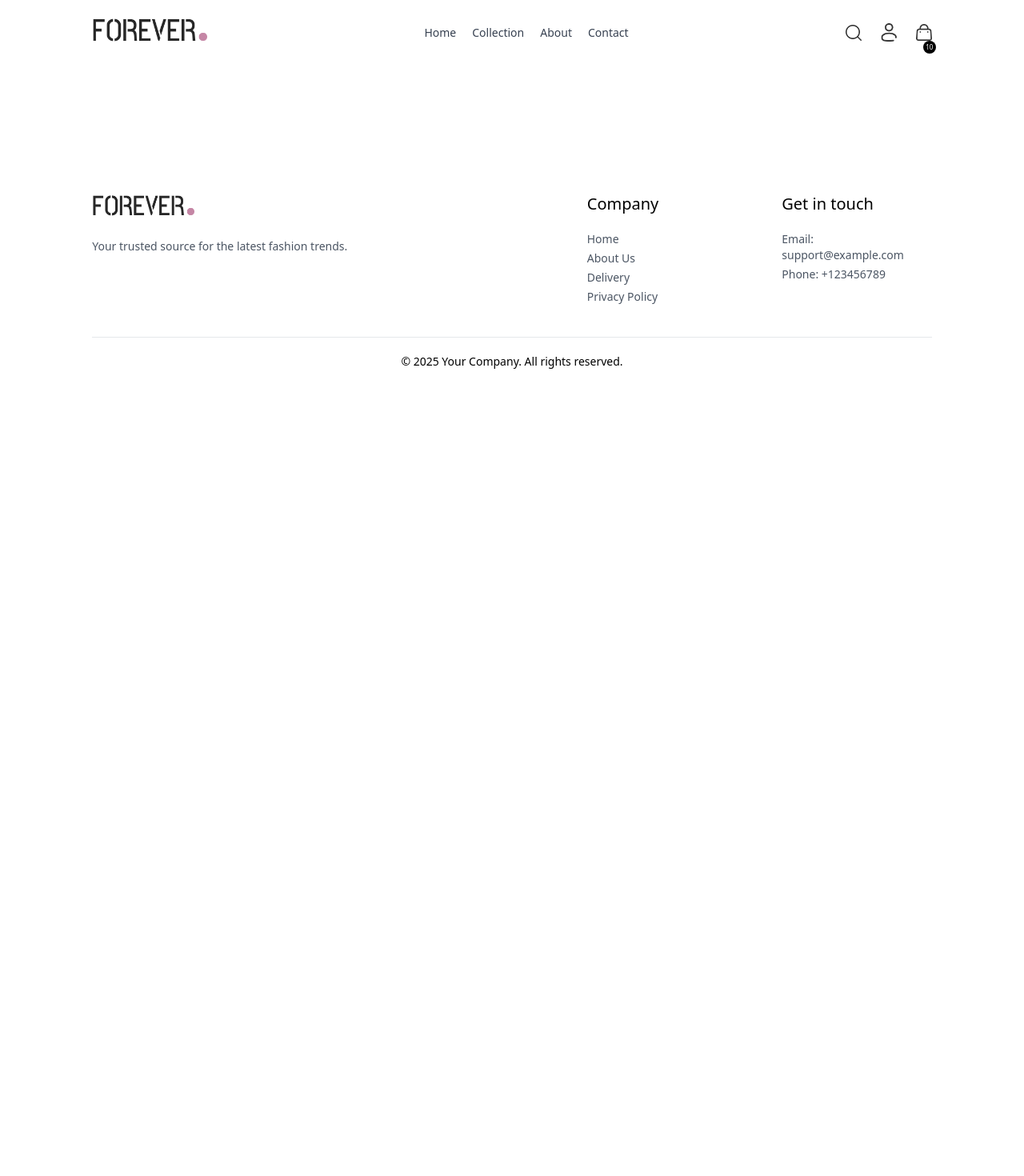
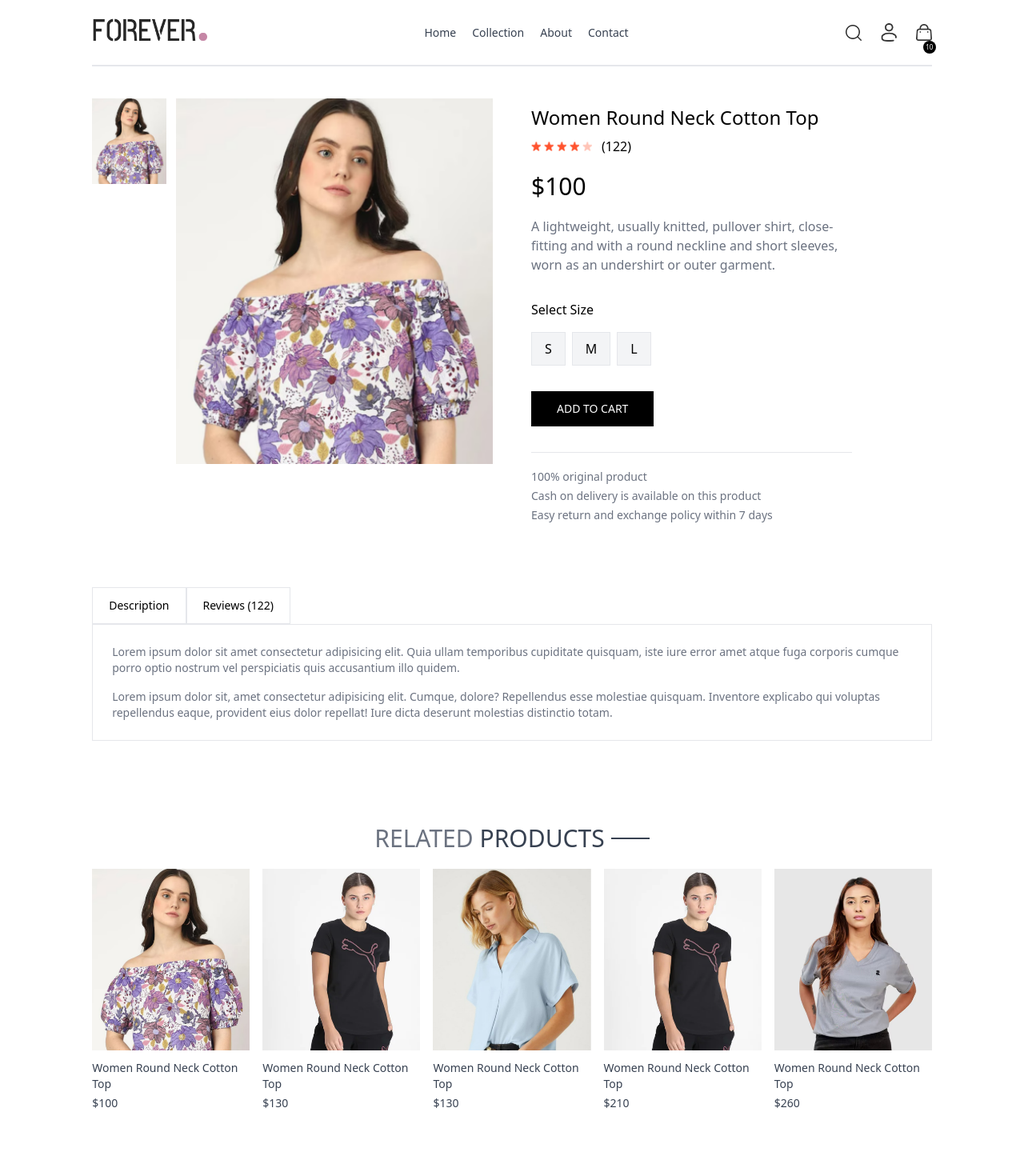
Before and after one commit to archit090301/forever-project, a React (Vite) app: page /product/aaaaa in a window 1280 px wide. Shown: the top 1470 px of the page at 80% size. Before the commit the page ends 800 px from the top, so only its background shows below. Built offline with nearby package versions, Linux system fonts and the light colour scheme.

Commit message:
Product page complete

```diff
--- /dev/null
+++ b/src/components/RelatedProducts.jsx
@@ -0,0 +1,41 @@
+import React, { useContext, useEffect, useState } from 'react'
+import { ShopContext } from '../context/ShopContext'
+import Title from './Title'
+import ProductItem from './ProductItem'
+import { useNavigate } from 'react-router-dom'
+
+const RelatedProducts = ({category, subCategory}) => {
+
+    const {products} = useContext(ShopContext)
+    const [related, setRelated] = useState([])
+    const navigate = useNavigate();
+
+    useEffect(()=>{
+        if(products.length > 0){
+            let productsCopy = products.slice()
+            productsCopy = productsCopy.filter((item)=> category === item.category)
+            productsCopy = productsCopy.filter((item)=>subCategory===item.subCategory)
+
+            setRelated(productsCopy.slice(0,5))
+        }
+    },[products])
+
+    const handleProductClick = (id) => {
+        navigate(`/product/${id}`); // navigate to the product page
+    };
+
+  return (
+    <div className='my-24'>
+      <div className='text-center text-3xl py-2'>
+        <Title text1={'RELATED'} text2={'PRODUCTS'}/>
+      </div>
+      <div className='grid grid-cols-2 sm:grid-cols-3 md:grid-cols-4 lg:grid-cols-5 gap-4 gap-y-3'>
+        {
+            related.map((item, index)=>(<ProductItem onClick={() => handleProductClick(item._id)}x key={index} id={item._id} name={item.name} price={item.price} image={item.image}/>))
+        }
+      </div>
+    </div>
+  )
+}
+
+export default RelatedProducts
--- a/src/index.css
+++ b/src/index.css
@@ -6,6 +6,10 @@
     display: block;
 }
 
+::-webkit-scrollbar{
+    display: none;
+}
+
 @media (max-width: 640px) {
     a.active{
         background-color: black;
--- a/src/pages/Collection.jsx
+++ b/src/pages/Collection.jsx
@@ -7,7 +7,7 @@
 
 const Collection = () => {
 
-  const {products} = useContext(ShopContext);
+  const {products, search, showSearch} = useContext(ShopContext);
   const [showFilter, setShowFilter] = useState(false);
   const [filteredProducts, setFilteredProducts] = React.useState(products);
   const [category, setCategory] = React.useState([]);
@@ -33,6 +33,10 @@
 
   const applyFilters = ()=>{
     let updatedList = products;
+
+    if(showSearch && search){
+      updatedList = updatedList.filter(item => item.name.toLowerCase().includes(search.toLowerCase()))
+    }
 
     if(category.length > 0){
       updatedList = updatedList.filter((item)=> category.includes(item.category));
@@ -76,7 +80,7 @@
 
   useEffect(()=>{
     applyFilters();
-  },[category, subCategories])
+  },[category, subCategories, search, showSearch])
 
   useEffect(()=>{
     setFilteredProducts(products);
--- a/src/pages/Product.jsx
+++ b/src/pages/Product.jsx
@@ -1,11 +1,95 @@
-import React from 'react'
+import React, { use, useContext, useEffect, useState } from 'react';
+import { useParams } from 'react-router-dom';
+import { ShopContext } from '../context/ShopContext';
+import { assets } from '../assets/assets';
+import RelatedProducts from '../components/RelatedProducts';
 
 const Product = () => {
-  return (
-    <div>
+  const { productId } = useParams();
+  const { products, currency } = useContext(ShopContext);
+
+  const [productData, setProductData] = useState(null); // use null instead of false
+  const [image, setImage] = useState("")
+  const [size, setSize] = useState("")
+
+  const fetchProductData = () => {
+    // Use find instead of map
+    const product = products.find((item) => item._id === productId);
+    if (product) {
+      setProductData(product);
+      console.log('Product data set:', product); // log the actual product
+      setImage(product.image[0])
+    }
+  };
+
+  useEffect(() => {
+    fetchProductData();
+  }, [productId, products]); // runs when productId or products change
+
+  return productData? (
+    <div className='border-t-2 pt-10 transition-opacity ease-in duration-500 opacity-100'>
+      {/**Product data */}
+      <div className='flex gap-12 sm:gap-12 flex-col sm:flex-row'>
+      {/**Product images */}
+        <div className='flex-1 flex flex-col-reverse gap-3 sm:flex-row'>
+          <div className='flex sm:flex-col overflow-x-auto sm:overflow-y-scroll justify-between sm:justify-normal sm:w-[18.75%] w-full'>
+            {
+              productData.image.map((item,index)=>
+                <img onClick={()=>{setImage(item)}} src={item} key={index} className='w-[24%] sm:w-full sm:mb-3 flex-shrink-0 cursor-pointer' alt="" />
+              )
+            }
+          </div>
+          <div className='w-full sm:w-[80%]'>
+            <img className='w-full h-auto' src={image} alt="" />
+          </div>
+        </div>
+        {/**Product info */}
+        <div className='flex-1'>
+            <h1 className='font-medium text-2xl mt-2'>{productData.name}</h1>
+            <div className='flex items-center gap-1 mt-2'>
+              <img src={assets.star_icon} alt="" className="w-3 5" />
+              <img src={assets.star_icon} alt="" className="w-3 5" />
+              <img src={assets.star_icon} alt="" className="w-3 5" />
+              <img src={assets.star_icon} alt="" className="w-3 5" />
+              <img src={assets.star_dull_icon} alt="" className="w-3 5" />
+              <p className='pl-2'>(122)</p>
+            </div>
+            <p className='mt-5 text-3xl font-medium'>{currency}{productData.price}</p>
+            <p className='mt-5 text-gray-500 md:w-4/5'>{productData.description}</p>
+            <div className='flex flex-col gap-4 my-8'>
+              <p>Select Size</p>
+              <div className='flex gap-2'>
+                {productData.sizes.map((item, index)=>(
+                  <button onClick={()=>setSize(item)} className={`border py-2 px-4 bg-gray-100 ${item===size ? 'border-orange-500': ''}`} key={index}>{item}</button>
+                ))}
+              </div>
+            </div>
+            <button className='bg-black text-white px-8 py-3 text-sm active:bg-gray-700'>ADD TO CART</button>
+            <hr className='mt-8 sm:w-4/5' />
+            <div className='text-sm text-gray-500 mt-5 flex flex-col gap-1 '>
+                <p>100% original product</p>
+                <p>Cash on delivery is available on this product</p>
+                <p>Easy return and exchange policy within 7 days</p>
+            </div>
+        </div>
+      </div>
+      {/**Description and review section */}
+      <div className='mt-20'>
+          <div className='flex'>
+              <p className='border px-5 py-3 text-sm'>Description</p>
+              <p className='border px-5 py-3 text-sm'>Reviews (122)</p>
+          </div>
+          <div className='flex flex-col gap-4 border px-6 py-6 text-sm text-gray-500'>
+              <p>Lorem ipsum dolor sit amet consectetur adipisicing elit. Quia ullam temporibus cupiditate quisquam, iste iure error amet atque fuga corporis cumque porro optio nostrum vel perspiciatis quis accusantium illo quidem.</p>
+              <p>Lorem ipsum dolor sit, amet consectetur adipisicing elit. Cumque, dolore? Repellendus esse molestiae quisquam. Inventore explicabo qui voluptas repellendus eaque, provident eius dolor repellat! Iure dicta deserunt molestias distinctio totam.</p>
+          </div>
+      </div>
+
+        {/**Display related products */}
+        <RelatedProducts category={productData.category} subCategory={productData.subCategory}/>
 
     </div>
-  )
-}
+  ): <div className='opacity-0'></div>;
+};
 
-export default Product
+export default Product;
```
